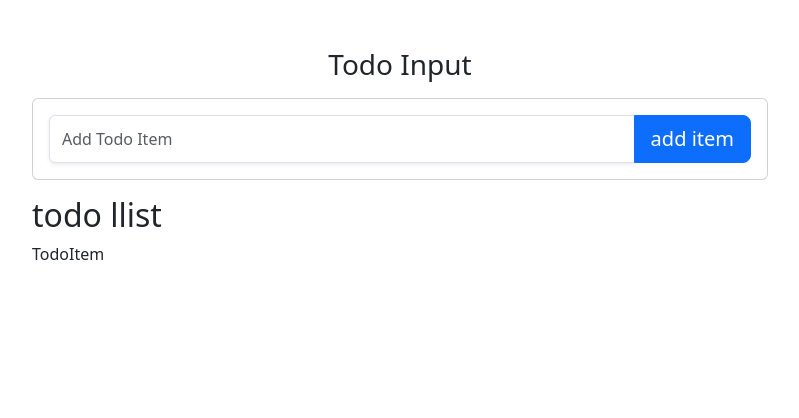
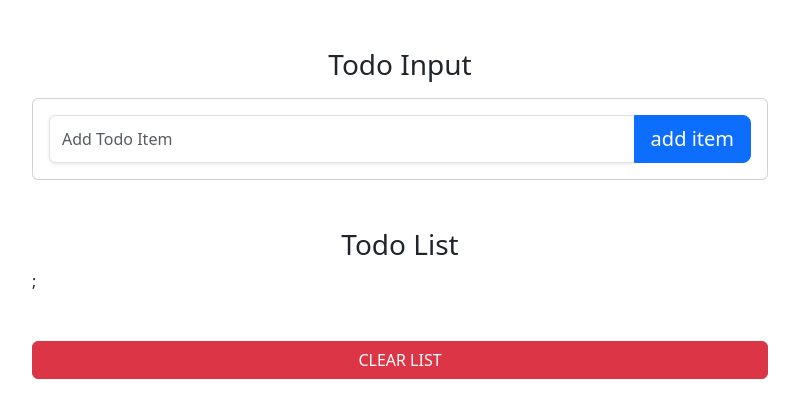
Before and after one commit to muhamademiralfani/tugas-todo-list, a React (Create React App) app: page / in a window 1280 px wide. Shown: the top 418 px of the page, without its empty margins (240-1039 px from the left). Built offline with nearby package versions, Linux system fonts and the light colour scheme.

Commit message:
perubahan ke limat

```diff
--- a/src/components/TodoList.js
+++ b/src/components/TodoList.js
@@ -1,13 +1,29 @@
 import React, { Component } from "react";
-import Item from "./TodoItem";
+import TodoItem from "./TodoItem";
+
 
 export default class TodoList extends Component {
   render() {
+    const { item, clearList, handleDelete, handleEdit } = this.props;
     return (
-      <section>
-        <h2>todo llist</h2>
-        <Item />
-      </section>
+      <ul className="list-group my-5">
+        <h3 className="text-capitalize text-center">todo list</h3>
+        {item.map(item => {
+          return (
+            <TodoItem
+              key={item.id}
+              title={item.title}
+              handleDelete={() => handleDelete(item.id)}
+              handleEdit={() => handleEdit(item.id)}
+            />
+          );
+        })};
+        <button className="btn btn-danger btn-block text-uppercase mt-5"
+          onClick={clearList}
+        >
+          Clear List
+        </button>
+      </ul>
     );
   }
 }
```
